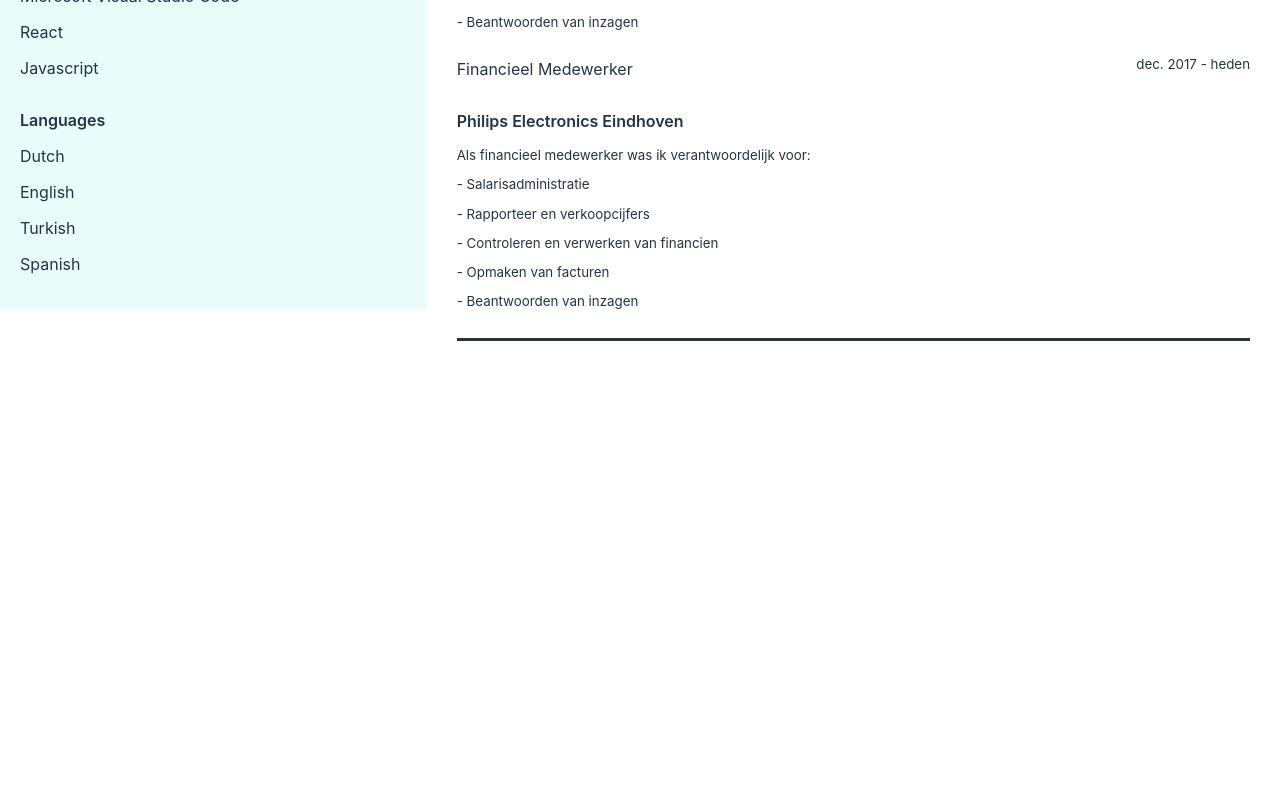
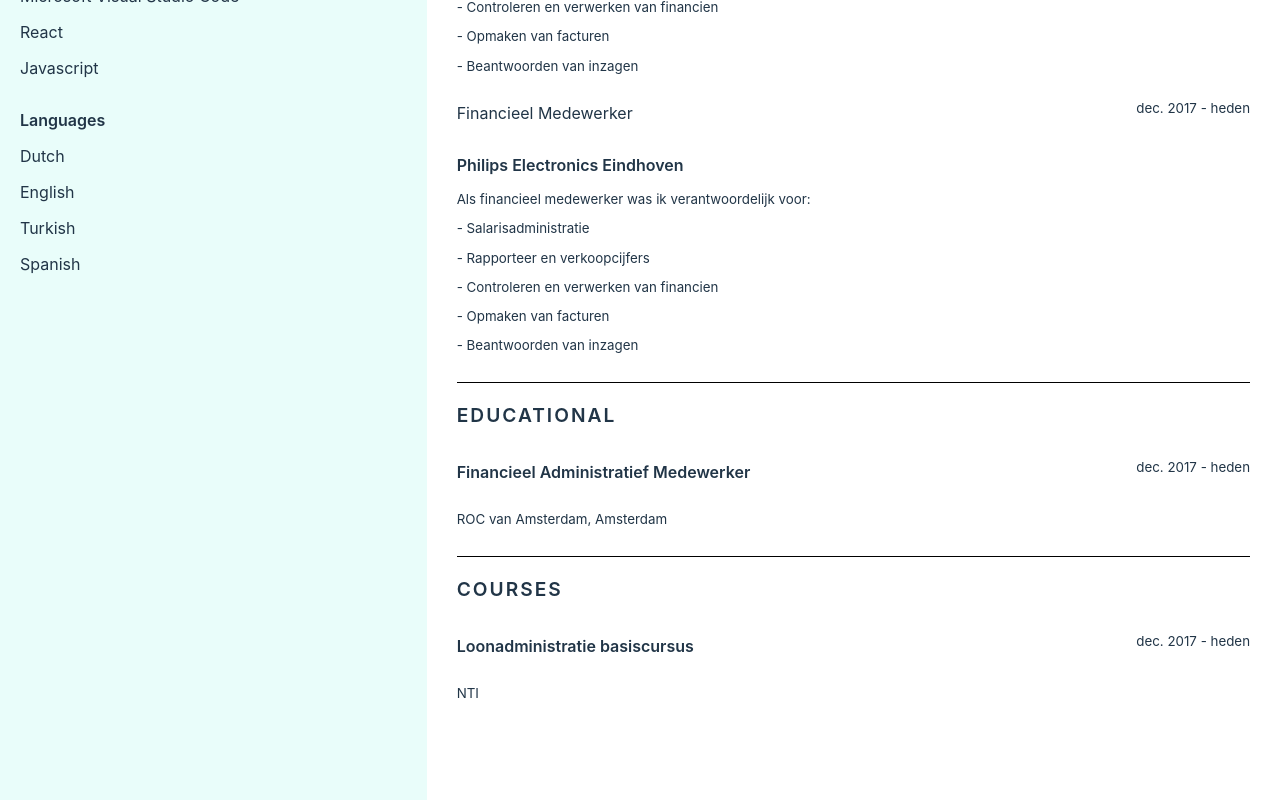
Before and after one commit to berryywise/react-top-tutorial, a React (Vite) app in the folder my-first-react-app/: page / in a window 1280 px wide. Shown: the part 848-1648 px from the top of the page. Before the commit the page ends 1219 px from the top, so only its background shows below. Built offline with nearby package versions, Linux system fonts and the light colour scheme.

Commit message:
Finish layout CV builder

```diff
--- a/my-first-react-app/src/App.jsx
+++ b/my-first-react-app/src/App.jsx
@@ -1,4 +1,6 @@
 import About from './components/About'
+import Courses from './components/Courses'
+import Education from './components/Education'
 import Experience from './components/Experience'
 import Headerbanner from './components/Headerbanner'
 import Personalia from './components/Personalia'
@@ -15,6 +17,8 @@ function App() {
       <Headerbanner />
       <About />
       <Experience />
+      <Education />
+      <Courses />
       </div>
     </div>
     </>
--- /dev/null
+++ b/my-first-react-app/src/components/Courses.jsx
@@ -0,0 +1,16 @@
+const Courses = () => {
+    return (
+        <div className="courses-container">
+                <p className="courses-main-title" >Courses</p>
+            <div className="courses-header">
+                <p className="courses-title">Loonadministratie basiscursus</p>
+                <p className="courses-date">dec. 2017 - heden</p>
+            </div>
+            <div className="courses-body">
+                <p>NTI</p>
+            </div>
+        </div>
+     );
+}
+
+export default Courses;
--- /dev/null
+++ b/my-first-react-app/src/components/Education.jsx
@@ -0,0 +1,16 @@
+const Education = () => {
+    return (
+        <div className="education-container">
+                <p className="education-main-title" >Educational</p>
+            <div className="education-header">
+                <p className="education-title">Financieel Administratief Medewerker</p>
+                <p className="education-date">dec. 2017 - heden</p>
+            </div>
+            <div className="education-body">
+                <p>ROC van Amsterdam, Amsterdam</p>
+            </div>
+        </div>
+     );
+}
+
+export default Education;
--- a/my-first-react-app/src/components/Experience.jsx
+++ b/my-first-react-app/src/components/Experience.jsx
@@ -2,6 +2,7 @@
 export default function Experience() {
   return (
     <div className='experience-container'>
+      <div className="experience-main-title">Work Experience</div>
         <div className='experience-header'>
           <p>Financieel Medewerker</p>
           <p className="experience-date">dec. 2017 - heden</p>
@@ -43,8 +44,6 @@ export default function Experience() {
             <p>- Opmaken van facturen</p>
             <p>- Beantwoorden van inzagen</p>
         </div>
-
-
     </div>
   )
 }
--- a/my-first-react-app/src/css/index.css
+++ b/my-first-react-app/src/css/index.css
@@ -78,6 +78,7 @@ body {
   display: flex;
   flex-direction: column;
   background-color: #e9fdfa;
+  height: 100%;
   padding: 20px;
 }
 
@@ -85,10 +86,15 @@ body {
   font-weight: 600;
 }
 
-.personalia-title.personalia {
+.personalia-title.personalia, .experience-main-title, .education-main-title, .courses-main-title {
   font-size: larger;
   text-transform: uppercase;
   letter-spacing: 2px;
+  font-weight: 600;
+}
+
+.experience-main-title, .education-main-title, .courses-main-title {
+  margin-top: 20px;
 }
 
 .about-container {
@@ -101,27 +107,31 @@ body {
   border: solid;
 }
 
-.experience-container {
+.experience-container, .education-container, .courses-container {
   align-self: flex-start;
-  border-bottom: solid;
+  border-bottom: solid 1px black;
   padding-bottom: 15px;
   width: 100%;
 }
 
-.experience-header {
+.courses-container {
+  border-bottom: none;
+}
+
+.experience-header, .education-header, .courses-header {
   display: flex;
   justify-content: space-between;
 }
 
-.experience-date {
+.experience-date, .education-date, .courses-date {
   font-size: smaller;
 }
 
-.experience-body {
+.experience-body, .education-body, .courses-body {
   font-size: smaller;
 }
 
-.experience-title {
+.experience-title, .education-title, .courses-title {
 
   font-size: medium;
   font-weight: 600;
```
